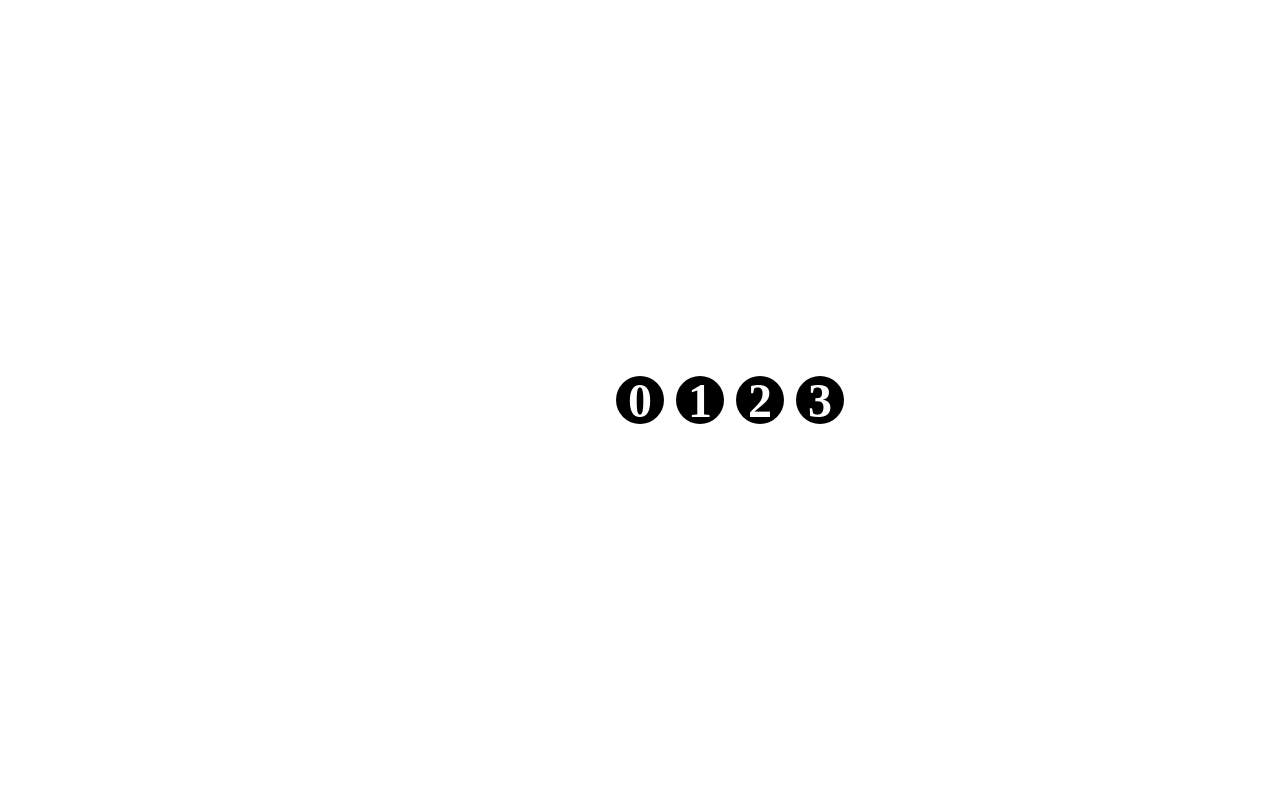
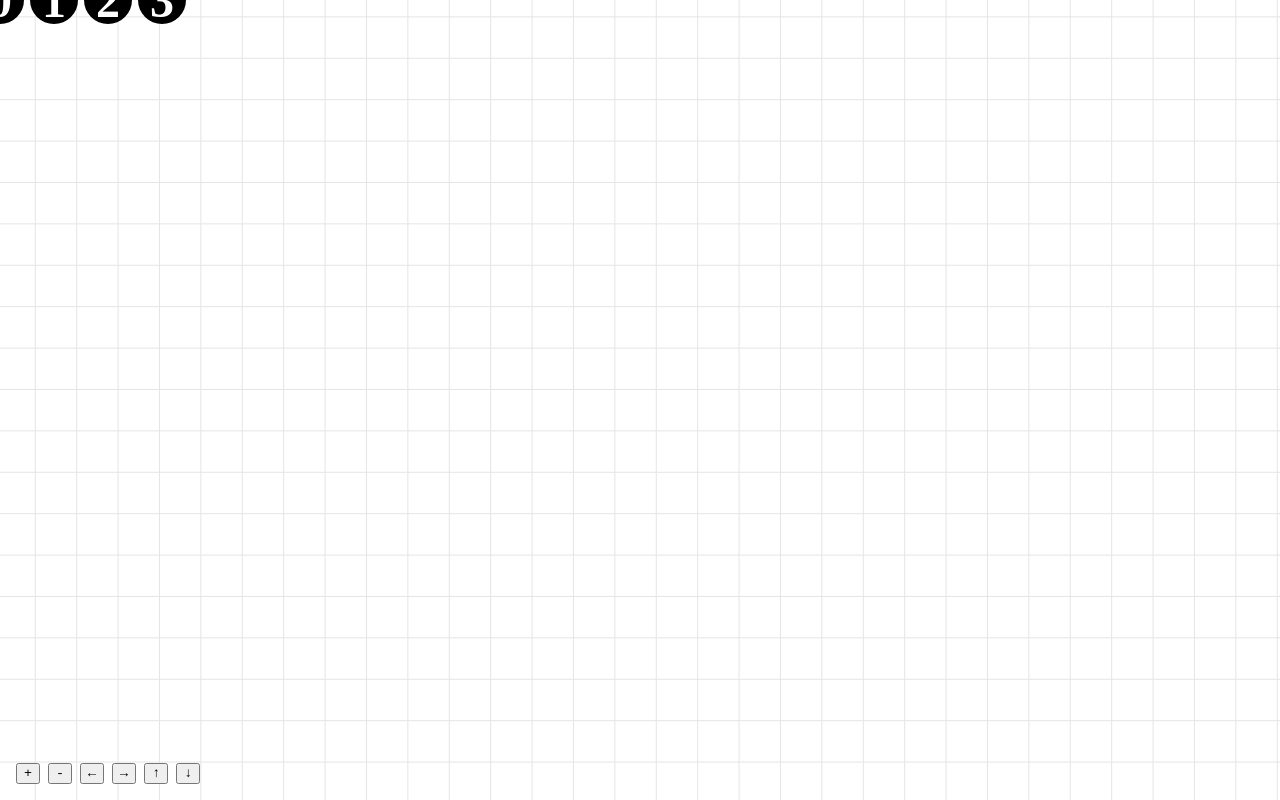
Before and after one commit to bigyihsuan/vig-metro-map, a website with bundled scripts: page index.html in a window 1280 px wide. Built offline with nearby package versions, Linux system fonts and the light colour scheme; a small style sheet from the web is missing.

Commit message:
svg on top of grid

```diff
--- a/index.html
+++ b/index.html
@@ -10,7 +10,10 @@
 </head>
 
 <body>
-    <div id="app"></div>
+    <div id="app">
+        <div id="grid-container"></div>
+        <div id="svg-container"></div>
+    </div>
     <script type="module" src="index.js"></script>
 </body>
 
--- a/index.ts
+++ b/index.ts
@@ -1,47 +1,41 @@
 import { Bullet } from "./metro/bullet.js";
-import { SVG_NS } from "./metro/constant.js";
+import { U } from "./metro/constant.js";
+import Grid from "./metro/grid.js";
 import { Position } from "./metro/position.js";
 import { Station } from "./metro/station.js";
+import { svg } from "./metro/svg.js";
 
-// // add the grid at runtime so that it exists before the rest of the script is loaded
-// document.querySelector<HTMLDivElement>("#app")!.innerHTML = `
-//   <div class="container">
-//     <canvas id="grid"></canvas>
-//     <div id="controls">
-//     <button type="button" id="zoom-in">+</button>
-//     <button type="button" id="zoom-out">-</button>
-//     <button type="button" id="move-left">←</button>
-//     <button type="button" id="move-right">→</button>
-//     <button type="button" id="move-up">↑</button>
-//     <button type="button" id="move-down">↓</button>
-//     </div>
-//   </div>
-// `;
+// add the grid at runtime so that it exists before the rest of the script is loaded
+document.querySelector<HTMLDivElement>("#grid-container")!.innerHTML = `
+<canvas id="grid"></canvas>
+<div id="controls">
+    <button type="button" id="zoom-in">+</button>
+    <button type="button" id="zoom-out">-</button>
+    <button type="button" id="move-left">←</button>
+    <button type="button" id="move-right">→</button>
+    <button type="button" id="move-up">↑</button>
+    <button type="button" id="move-down">↓</button>
+</div>
+`;
 
-// document.addEventListener("contextmenu", (e) => e.preventDefault(), false);
+const grid = new Grid();
+document.addEventListener("contextmenu", (e) => e.preventDefault(), false);
+document.getElementById("zoom-in")!.addEventListener("click", () => grid.zoomCells(grid.canvasWidthCells - 1));
+document.getElementById("zoom-out")!.addEventListener("click", () => grid.zoomCells(grid.canvasWidthCells + 1));
+document.getElementById("move-left")!.addEventListener("click", () => grid.panLeft(U));
+document.getElementById("move-right")!.addEventListener("click", () => grid.panRight(U));
+document.getElementById("move-up")!.addEventListener("click", () => grid.panUp(U));
+document.getElementById("move-down")!.addEventListener("click", () => grid.panDown(U));
 
-// const grid = new Grid();
-
-// document.getElementById("zoom-in")!.addEventListener("click", () => grid.zoomCells(grid.canvasWidthCells - 1));
-
-// document.getElementById("zoom-out")!.addEventListener("click", () => grid.zoomCells(grid.canvasWidthCells + 1));
-
-// document.getElementById("move-left")!.addEventListener("click", () => grid.panLeft(U));
-
-// document.getElementById("move-right")!.addEventListener("click", () => grid.panRight(U));
-
-// document.getElementById("move-up")!.addEventListener("click", () => grid.panUp(U));
-
-// document.getElementById("move-down")!.addEventListener("click", () => grid.panDown(U));
-
-const station = new Station("test station", new Position(window.innerWidth / 2, window.innerHeight / 2), "E");
+const station = new Station("test station", new Position(0, 0), "E");
 
 for (let i = 0; i < 4; i++) {
     station.addBullet(new Bullet(i.toString()));
 }
 
-const s = document.createElementNS(SVG_NS, "svg");
-s.setAttribute("width", window.innerWidth.toString());
-s.setAttribute("height", window.innerHeight.toString());
+const s = svg("svg", {
+    id: "metro",
+    class: "metro-map",
+}) as SVGElement;
 s.appendChild(station.toSVG());
-document.querySelector("#app")!.appendChild(s);
+document.querySelector("#svg-container")!.appendChild(s);
--- a/metro/bullet.ts
+++ b/metro/bullet.ts
@@ -1,5 +1,6 @@
-import { SVG_NS, U } from "./constant.js";
+import { U } from "./constant.js";
 import { Position } from "./position.js";
+import { svg } from "./svg.js";
 
 // Bullet represents a station bullet.
 class Bullet {
@@ -29,24 +30,26 @@ class Bullet {
     }
 
     toSVG(): SVGElement {
-        const g = document.createElementNS(SVG_NS, "g");
+        const g = svg("g") as SVGGElement;
 
-        const circle = document.createElementNS(SVG_NS, "circle");
-        circle.setAttribute("fill", "black");
-        circle.setAttribute("r", (U / 2).toString());
-        circle.setAttribute("cx", this.pos.x.toString());
-        circle.setAttribute("cy", this.pos.y.toString());
+        const circle = svg("circle", {
+            fill: "black",
+            r: (U / 2).toString(),
+            cx: this.pos.x.toString(),
+            cy: this.pos.y.toString(),
+        }) as SVGCircleElement;
 
-        const letter = document.createElementNS(SVG_NS, "text");
+        const letter = svg("text", {
+            "x": this.pos.x.toString(),
+            "y": this.pos.y.toString(),
+            "fill": "white",
+            "font-size": `${U}px`,
+            "font-family": "Iosevka Web",
+            "font-weight": "bold",
+            "text-anchor": "middle",
+            "dominant-baseline": "central",
+        }) as SVGTextElement;
         letter.textContent = this.c;
-        letter.setAttribute("x", this.pos.x.toString());
-        letter.setAttribute("y", this.pos.y.toString());
-        letter.setAttribute("fill", "white");
-        letter.setAttribute("font-size", `${U}px`);
-        letter.setAttribute("font-family", "Iosevka Web");
-        letter.setAttribute("font-weight", "bold");
-        letter.setAttribute("text-anchor", "middle");
-        letter.setAttribute("dominant-baseline", "central");
 
         g.appendChild(circle);
         g.appendChild(letter);
--- a/metro/constant.ts
+++ b/metro/constant.ts
@@ -1,16 +1,16 @@
 const U = 48; // 1u = 48px
 const P = U / 8; // 1p = u/8 = 6px
 
-const BULLET_SPACING = U + 2 * P;
+const GRID_SQUARE = U + P;
+
+// const BULLET_SPACING = U + 2 * P;
 
 const MIN_CELLS = 5; // minimum number of cells in a row to display on the canvas
-
-const SVG_NS = "http://www.w3.org/2000/svg";
 
 export {
     U,
     P,
+    GRID_SQUARE,
     MIN_CELLS,
-    SVG_NS,
-    BULLET_SPACING,
+    // BULLET_SPACING,
 };
--- a/metro/grid.ts
+++ b/metro/grid.ts
@@ -7,13 +7,13 @@ export default class Grid {
     canvas: HTMLCanvasElement | null = null;
     context: CanvasRenderingContext2D | null = null;
 
+    cellSize: number = U + P; // side length of 1 grid cell at scale = 1
+    // + P is to allow for a P/2 padding on each side of a line
+
     // offsetX and offsetY are the location of the top left corner of the infinite canvas
     private offsetX: number = window.innerWidth / 2;
     private offsetY: number = window.innerHeight / 2;
     private scale: number = 1;
-
-    cellSize: number = U + P; // side length of 1 grid cell at scale = 1
-    // + P is to allow for a P/2 padding on each side of a line
 
     private lastMouseButton: MouseButton | null = null; // if null, mouse hasn't been pressed yet
     private prevMouseX: number | null = null; // if null, mouse hasn't moved yet
@@ -127,6 +127,7 @@ export default class Grid {
             const mb = event.button as MouseButton;
             if (Mouse.isPan(mb)) {
                 event.preventDefault();
+                document.body.classList.add("panning");
                 this.onPanMouse(mb, event.clientX, event.clientY);
             }
         });
@@ -156,6 +157,7 @@ export default class Grid {
 
         canvas.addEventListener("mouseup", () => {
             if (!!this.lastMouseButton && Mouse.isPan(this.lastMouseButton)) {
+                document.body.classList.remove("panning");
                 this.lastMouseButton = null;
             }
         });
--- a/metro/station.ts
+++ b/metro/station.ts
@@ -1,7 +1,8 @@
 import { Bullet } from "./bullet.js";
-import { BULLET_SPACING, SVG_NS } from "./constant.js";
+import { GRID_SQUARE } from "./constant.js";
 import { Dir } from "./dir.js";
 import { Position } from "./position.js";
+import { svg } from "./svg.js";
 
 class Station {
     name: string;
@@ -20,7 +21,7 @@ class Station {
         if (this.bullets.length === 0) {
             bullet.pos = this.root.clone();
         } else {
-            bullet.pos = this.lastBulletLocation.addDir(BULLET_SPACING, this.dir);
+            bullet.pos = this.lastBulletLocation.addDir(GRID_SQUARE, this.dir);
         }
         this.bullets.push(bullet);
     }
@@ -30,7 +31,7 @@ class Station {
     }
 
     toSVG(): SVGElement {
-        const station = document.createElementNS(SVG_NS, "g");
+        const station = svg("g") as SVGGElement;
         station.id = this.name;
         for (const bullet of this.bullets) {
             station.appendChild(bullet.toSVG());
--- /dev/null
+++ b/metro/svg.ts
@@ -0,0 +1,7 @@
+export function svg(tag: keyof SVGElementTagNameMap, options?: { [key: string]: string }): SVGElement {
+    const e = document.createElementNS("http://www.w3.org/2000/svg", tag);
+    for (const key in options) {
+        e.setAttribute(key, options[key]);
+    }
+    return e;
+}
--- a/style.css
+++ b/style.css
@@ -16,9 +16,17 @@ body {
     width: 100%;
     height: 100%;
     overflow: hidden;
-
     padding: 0;
     margin: 0;
+}
+
+/* change to the grabbing cursor when panning */
+body.panning {
+    cursor: grab
+}
+
+html, body {
+    overscroll-behavior: none
 }
 
 .container {
@@ -43,3 +51,9 @@ body {
 button {
     font-family: 'Iosevka Web', 'Courier New', Courier, monospace;
 }
+
+.metro-map{
+    position:absolute;
+    top:0;
+    left:0;
+}
```
